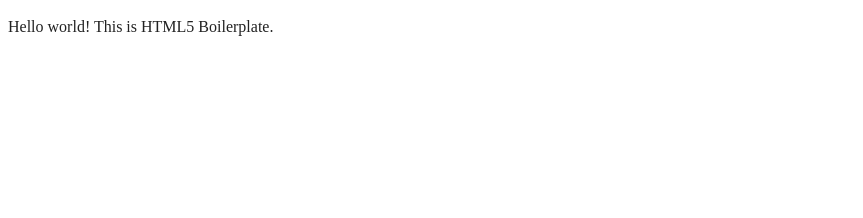
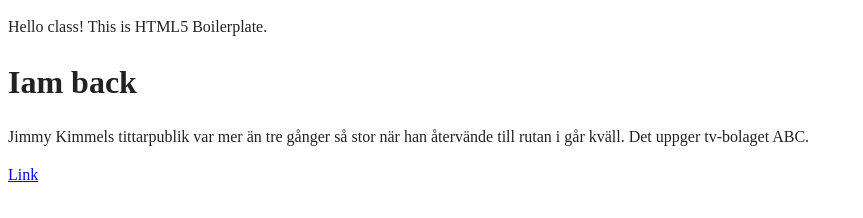
Before and after one commit to NataliaMjasnikova/HTMLAssigmentMI, a website built with webpack: page P0-HelloWorld/index.html in a window 1280 px wide. Shown: the whole page, without its empty margins (0-863 px from the left). Built offline with nearby package versions, Linux system fonts and the light colour scheme.

Commit message:
Add changes

```diff
--- a/P0-HelloWorld/index.html
+++ b/P0-HelloWorld/index.html
@@ -25,9 +25,11 @@
 <body>
 
   <!-- Add your site or application content here -->
-  <p>Hello world! This is HTML5 Boilerplate.</p>
+  <p>Hello class! This is HTML5 Boilerplate.</p>
   <script src="js/app.js"></script>
-
+<h1> Iam back </h1>
+<p>Jimmy Kimmels tittarpublik var mer än tre gånger så stor när han återvände till rutan i går kväll. Det uppger tv-bolaget ABC. </p>
+<a href="https://www.msn.com/sv-se/nyheter/utrikes/tittarsucc%C3%A9-f%C3%B6r-kimmel-efter-avst%C3%A4ngningen/ar-AA1NfPDW?ocid=msedgntp&pc=SMTS&cvid=68d4fd0c3cb84840b75d359b493d0db6&ei=13"> Link</a>
 </body>
 
 </html>
```
